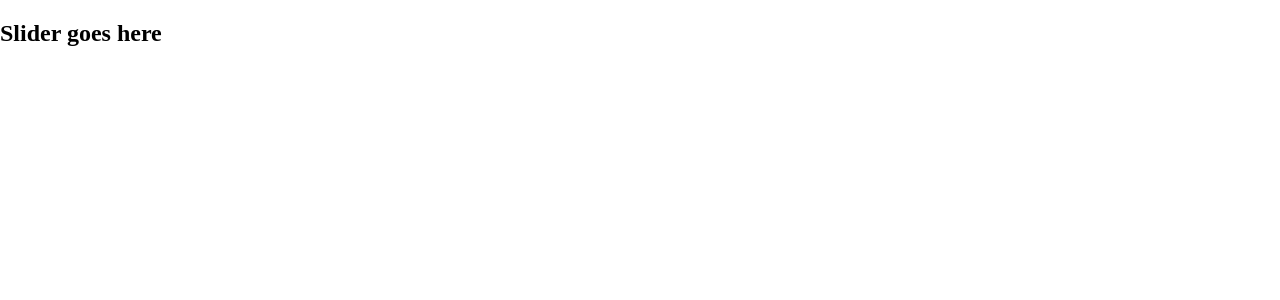
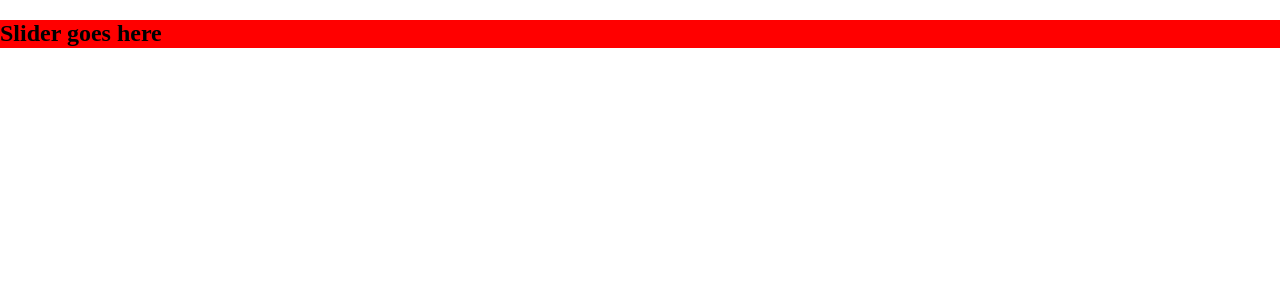
Before and after one commit to cruzayye/Slider, a React app: page / in a window 1280 px wide. Shown: the top 300 px of the page. Built offline with nearby package versions, Linux system fonts and the light colour scheme.

Commit message:
styles coming in from css file and inline styling

```diff
--- a/src/components/Slider/Slider.css
+++ b/src/components/Slider/Slider.css
@@ -1,6 +1,5 @@
 .background {
   background: red;
   height: 50vh;
-  background-image: url('../../images/kano-mortal-kombat-11-uhdpaper.com-4K-274.jpg');
   background-size: auto;
 }
--- a/src/components/Slider/Slider.js
+++ b/src/components/Slider/Slider.js
@@ -1,9 +1,13 @@
 import React from 'react';
 import Styles from './Slider.css'
 
+const bgstyle = {
+  background: 'red',
+}
+
 const Slider = () => {
   return (
-    <section className={Styles.background}>
+    <section className={Styles.background} style={bgstyle}>
       <h2>Slider goes here</h2>
     </section>
   );
```
